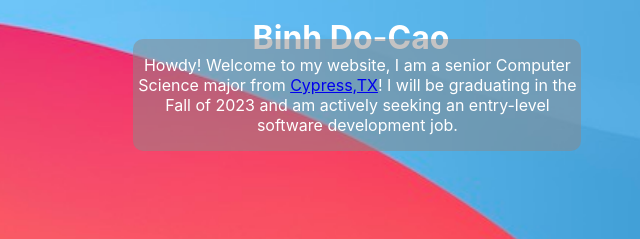
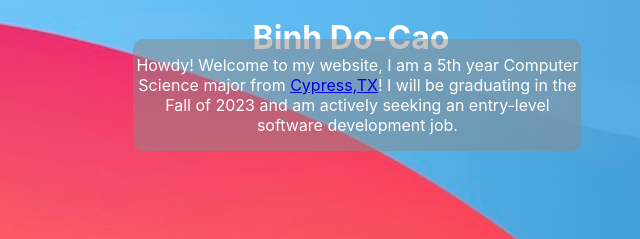
Before and after one commit to binh-docao/web-project2-simpleversion, a plain HTML site: page index.html in a window 1280 px wide. Shown: the part 377-616 px from the top of the page, 289-929 px from the left. Drawn offline with Linux system fonts and the light colour scheme.

Commit message:
update 2

```diff
--- a/index.html
+++ b/index.html
@@ -41,7 +41,7 @@
 
 <div class = "login">
     <div class = siteFont>
-        <P>Howdy! Welcome to my website, I am a senior Computer Science major from <a href="https://en.wikipedia.org/wiki/Cypress,_Texas">Cypress,TX</a>! I will be graduating in the Fall of 2023 and am actively seeking an entry-level software development job.</P>
+        <P>Howdy! Welcome to my website, I am a 5th year Computer Science major from <a href="https://en.wikipedia.org/wiki/Cypress,_Texas">Cypress,TX</a>! I will be graduating in the Fall of 2023 and am actively seeking an entry-level software development job.</P>
     </div>
 </div>
 </div>
```
